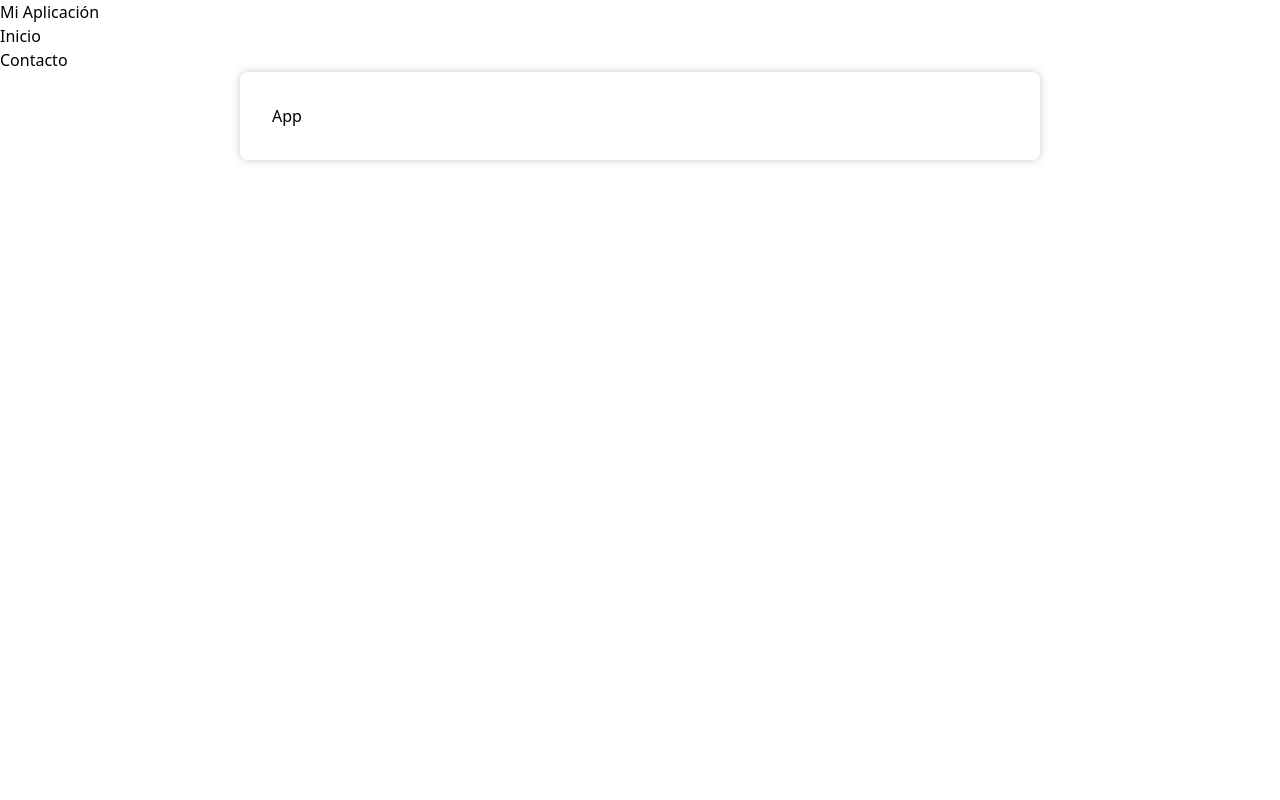
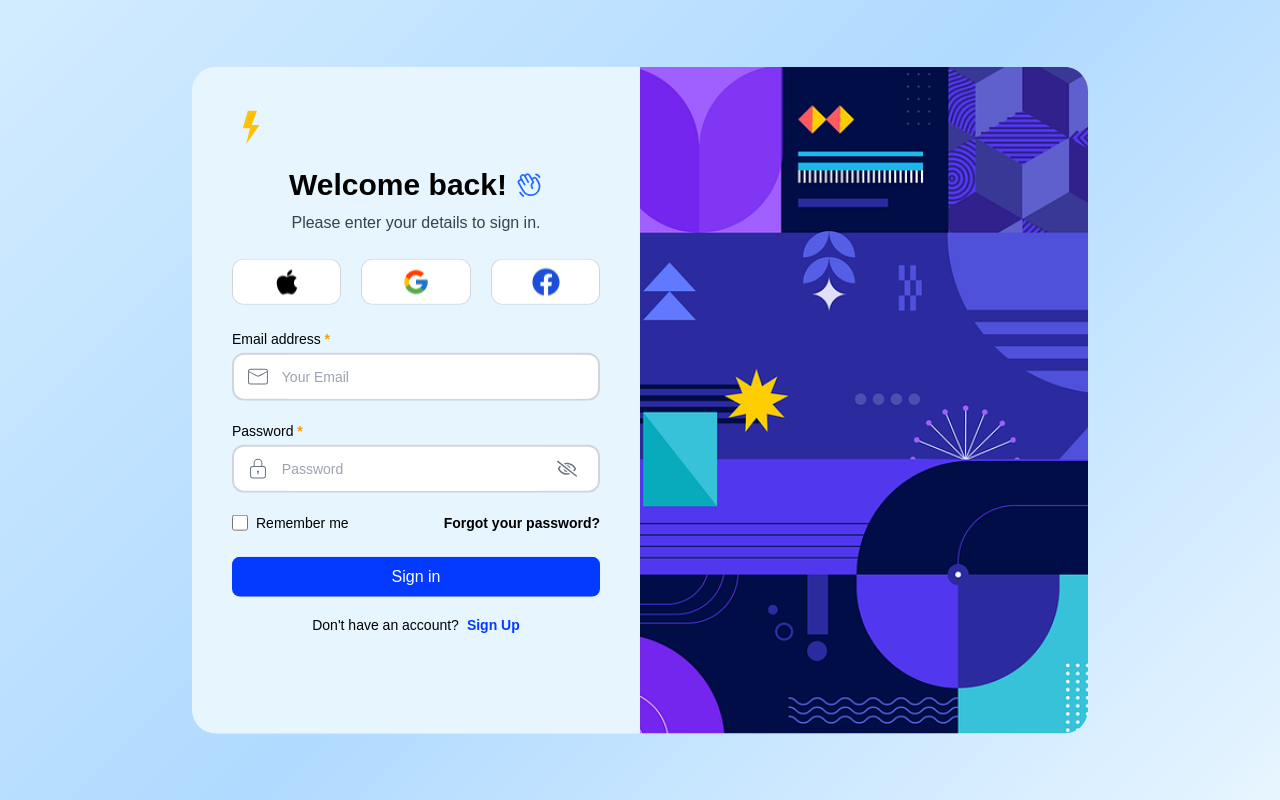
Before and after one commit to aleexvdev/auth-mern, a React (Vite) app in the folder client/: page / in a window 1280 px wide. Built offline with nearby package versions, Linux system fonts and the light colour scheme.

Commit message:
feat(form)

```diff
--- a/client/src/App.tsx
+++ b/client/src/App.tsx
@@ -1,7 +1,9 @@
-import React from 'react'
+import { LoginPage } from './routes/LoginPage'
 
 export const App = () => {
   return (
-    <div>App</div>
+    <main className='h-screen mx-auto max-w-4xl relative'>
+      <LoginPage />
+    </main>
   )
 }
--- a/client/src/assets/index.css
+++ b/client/src/assets/index.css
@@ -1,3 +1,15 @@
 @tailwind base;
 @tailwind components;
 @tailwind utilities;
+
+* {
+  box-sizing: border-box;
+  margin: 0;
+  padding: 0;
+  font-family: 'Poppins', sans-serif;
+  overflow-y: hidden;
+}
+
+body {
+  background: linear-gradient(135deg, #d3ecff 0%, #b0daff 50%, #e7f5ff 100%);
+}
--- a/client/src/components/AnimatedOutlet.tsx
+++ b/client/src/components/AnimatedOutlet.tsx
@@ -26,7 +26,7 @@ export const AnimatedOutlet = () => {
           exit={{ scale: 0.8, opacity: 0 }}
           transition={{ duration: 0.3 }}
           style={{
-            maxWidth: '800px',
+            maxWidth: '1200px',
             width: '100%',
             padding: '2rem',
             backgroundColor: '#fff',
--- /dev/null
+++ b/client/src/components/Login/ButtonAuth.tsx
@@ -0,0 +1,15 @@
+import { IconType } from 'react-icons';
+
+interface ButtonAuthProps {
+  icon: IconType;
+  className?: string;
+  title: string;
+}
+
+export const ButtonAuth = ({ icon: Icon, title, className }: ButtonAuthProps ) => {
+  return (
+    <button className={className} title={title}>
+      <Icon className='w-7 h-7' />
+    </button>
+  )
+}
--- /dev/null
+++ b/client/src/components/Login/Header.tsx
@@ -0,0 +1,11 @@
+import { FcFlashOn } from 'react-icons/fc'
+
+export const Header = () => {
+  return (
+    <header className='w-full h-20'>
+      <div className='w-full h-full flex items-center justify-between'>
+        <FcFlashOn className='w-10 h-10' />
+      </div>
+    </header>
+  )
+}
--- /dev/null
+++ b/client/src/components/common/Input.tsx
@@ -0,0 +1,7 @@
+import React from 'react'
+
+export const Input = () => {
+  return (
+    <div>Input</div>
+  )
+}
--- a/client/src/main.tsx
+++ b/client/src/main.tsx
@@ -2,13 +2,13 @@ import React from 'react'
 import ReactDOM from 'react-dom/client'
 import { App } from './App.tsx'
 import { RouterProvider, createBrowserRouter } from "react-router-dom"
-import { ErrorPage, Root } from './routes'
+import { ErrorPage } from './routes'
 import './assets/index.css'
 
 const routerConfig = [
   {
     path: '/',
-    element: <Root />,
+    element: <App />,
     errorElement: <ErrorPage />,
     children: [
       {
--- /dev/null
+++ b/client/src/routes/DashboardPage.tsx
@@ -0,0 +1,7 @@
+import React from 'react'
+
+export const DashboardPage = () => {
+  return (
+    <div>DashboardPage</div>
+  )
+}
--- /dev/null
+++ b/client/src/routes/LoginPage.tsx
@@ -0,0 +1,100 @@
+import { ButtonAuth } from "../components/Login/ButtonAuth";
+import { Header } from "../components/Login/Header";
+import { FaApple, FaFacebook, FaRegEyeSlash } from "react-icons/fa";
+import { FcGoogle } from "react-icons/fc";
+import { CiLock, CiMail } from "react-icons/ci";
+import { PiHandWaving } from "react-icons/pi";
+
+// style={{ background: "linear-gradient(to bottom right, #282258, #4C264F, #313066)" }}
+export const LoginPage = () => {
+
+
+
+  return (
+    <section className="h-5/6 w-full absolute left-1/2 top-1/2 -translate-x-1/2 -translate-y-1/2">
+      <div className="grid grid-cols-2 w-full h-full rounded-3xl bg-[#e7f5ff]">
+        <div className="px-10 py-5">
+          <form action="">
+            <Header />
+            <div className="w-full h-full flex flex-col items-center justify-center">
+              <div className="w-full flex items-center justify-center gap-2">
+                <h1 className="text-black font-semibold text-3xl">Welcome back!</h1>
+                <PiHandWaving className="w-7 h-7 text-[#2869ff]" />
+              </div>
+              <p className="text-gray-700 font-light text-base mt-2">Please enter your details to sign in.</p>
+              <div className="w-full flex items-center justify-between gap-5 my-6">
+                <ButtonAuth key={"Apple"} icon={FaApple} title={"Facebook"} className="w-full bg-white px-10 py-2 border border-gray-500/30 rounded-xl hover:bg-white/30" />
+                <ButtonAuth key={"Google"} icon={FcGoogle} title={"Facebook"} className="w-full bg-white px-10 py-2 border border-gray-500/30 rounded-xl hover:bg-white/30" />
+                <ButtonAuth key={"Facebook"} icon={FaFacebook} title={"Facebook"} className="w-full bg-white px-10 py-2 border border-gray-500/30 rounded-xl hover:bg-white/30 text-blue-700" />
+              </div>
+              <div className="w-full">
+                <label htmlFor="email" className="flex flex-col items-center justify-start overflow-hidden mb-5">
+                  <span className="w-full text-left mb-1 font-medium text-sm">Email address <span className="text-amber-500 text-sm font-bold">*</span></span>
+                  <div className="w-full flex items-center justify-start border-2 border-gray-300 rounded-xl px-3 bg-white">
+                    <div className="w-10 h-full flex items-center">
+                      <CiMail className="w-6 h-6 text-gray-500" />
+                    </div>
+                    <input
+                      type="email"
+                      className="w-full h-11 rounded-lg border-none outline-none bg-none text-sm"
+                      name="email"
+                      id="email"
+                      placeholder="Your Email"
+                    />
+                  </div>
+                </label>
+                <label htmlFor="password" className="flex flex-col items-center justify-start overflow-hidden">
+                  <span className="w-full text-left mb-1 font-medium text-sm">Password <span className="text-amber-500 text-sm font-bold">*</span></span>
+                  <div className="w-full flex items-center justify-start border-2 border-gray-300 rounded-xl px-3 bg-white">
+                    <div className="w-10 h-full flex items-center">
+                      <CiLock className="w-6 h-6 text-gray-500" />
+                    </div>
+                    <div className="w-full flex items-center justify-between">
+                      <input
+                        type="password"
+                        className="w-full h-11 rounded-lg border-none outline-none bg-none text-sm pr-3"
+                        name="password"
+                        id="password"
+                        placeholder="Password"
+                      />
+                      <button type="button" className="w-10 flex items-center bg-transparent rounded-full p-2 hover:bg-gray-300/50">
+                        <FaRegEyeSlash className="w-5 h-5 text-gray-500" />
+                      </button>
+                    </div>
+                  </div>
+                </label>
+              </div>
+              <div className="w-full flex items-center justify-between mt-5">
+                <label htmlFor="remember-me" className="w-full flex items-center justify-start">
+                  <input
+                    type="checkbox"
+                    className="w-4 h-4 text-green-600 bg-gray-100 border-gray-300 rounded focus:ring-green-500 dark:focus:ring-green-600 dark:ring-offset-gray-800 focus:ring-2 dark:bg-gray-700 dark:border-gray-600"
+                    name="remember-me"
+                    id="remember-me"
+                  />
+
+                  <span className="font-medium ml-2 text-sm">Remember me</span>
+                </label>
+                <button className="w-full flex items-center justify-end">
+                  <span className="font-semibold text-sm hover:text-[#0031e0]">Forgot your password?</span>
+                </button>
+              </div>
+              <div className="w-full mt-6">
+                <button className="w-full bg-[#043aff] hover:bg-[#0031e0] text-white rounded-lg py-2 px-3">Sign in</button>
+              </div>
+            </div>
+          </form>
+          <div className="mt-4 w-full flex items-center justify-center gap-2">
+            <span className="font-medium text-sm">Don't have an account?</span>
+            <button className="">
+              <span className="text-sm text-[#043aff] hover:text-[#0031e0] font-semibold">Sign Up</span>
+            </button>
+          </div>
+        </div>
+        <div className="w-full h-full">
+          <img src={"/assets/img/login.png"} alt="" className="w-full h-full object-cover" />
+        </div>
+      </div>
+    </section>
+  );
+};
--- a/client/src/routes/Root.tsx
+++ b/client/src/routes/Root.tsx
@@ -3,19 +3,6 @@ import { AnimatedOutlet } from '../components/AnimatedOutlet';
 export const Root = () => {
   return (
     <>
-      <div>
-        <h1>Mi Aplicación</h1>
-        <nav>
-          <ul>
-            <li>
-              <a href="/">Inicio</a>
-            </li>
-            <li>
-              <a href="/contact">Contacto</a>
-            </li>
-          </ul>
-        </nav>
-      </div>
       <AnimatedOutlet />
     </>
   );
```
Also changed, not shown: client/public/assets/img/login.png (added).
